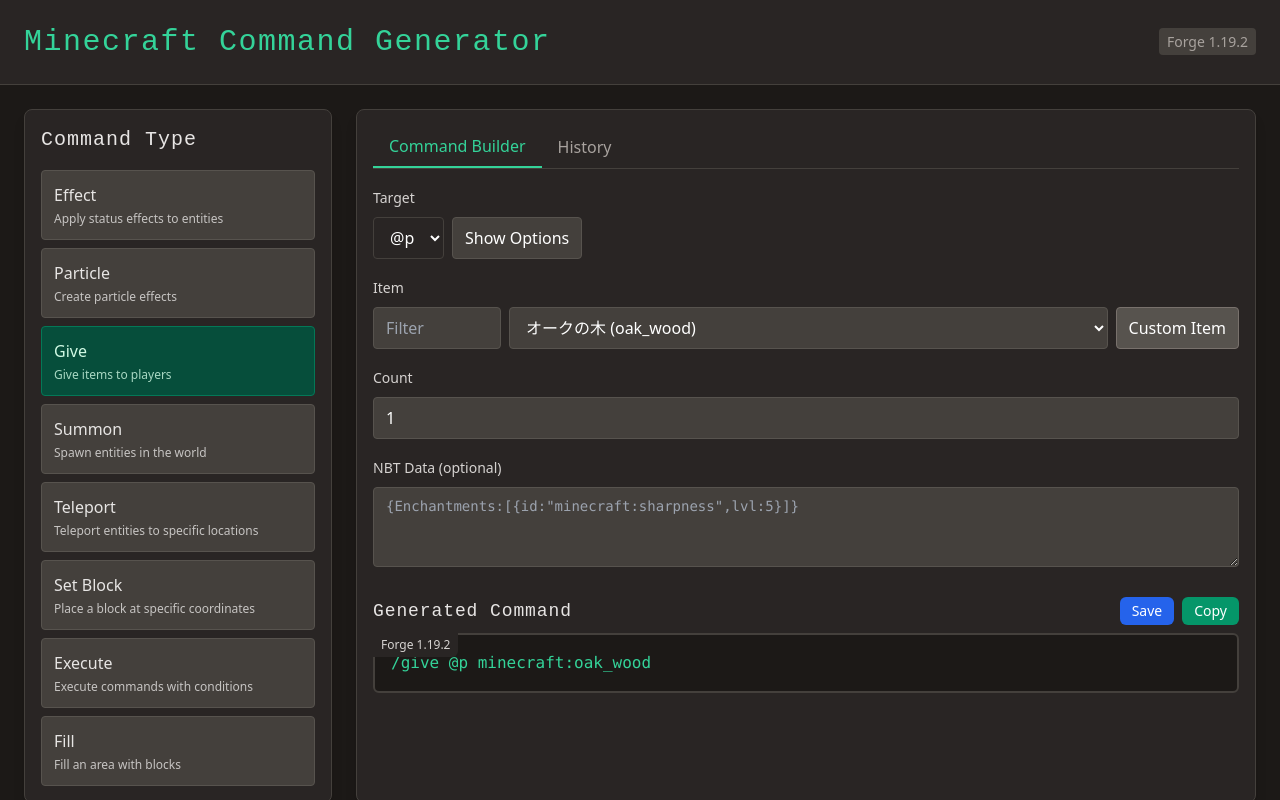
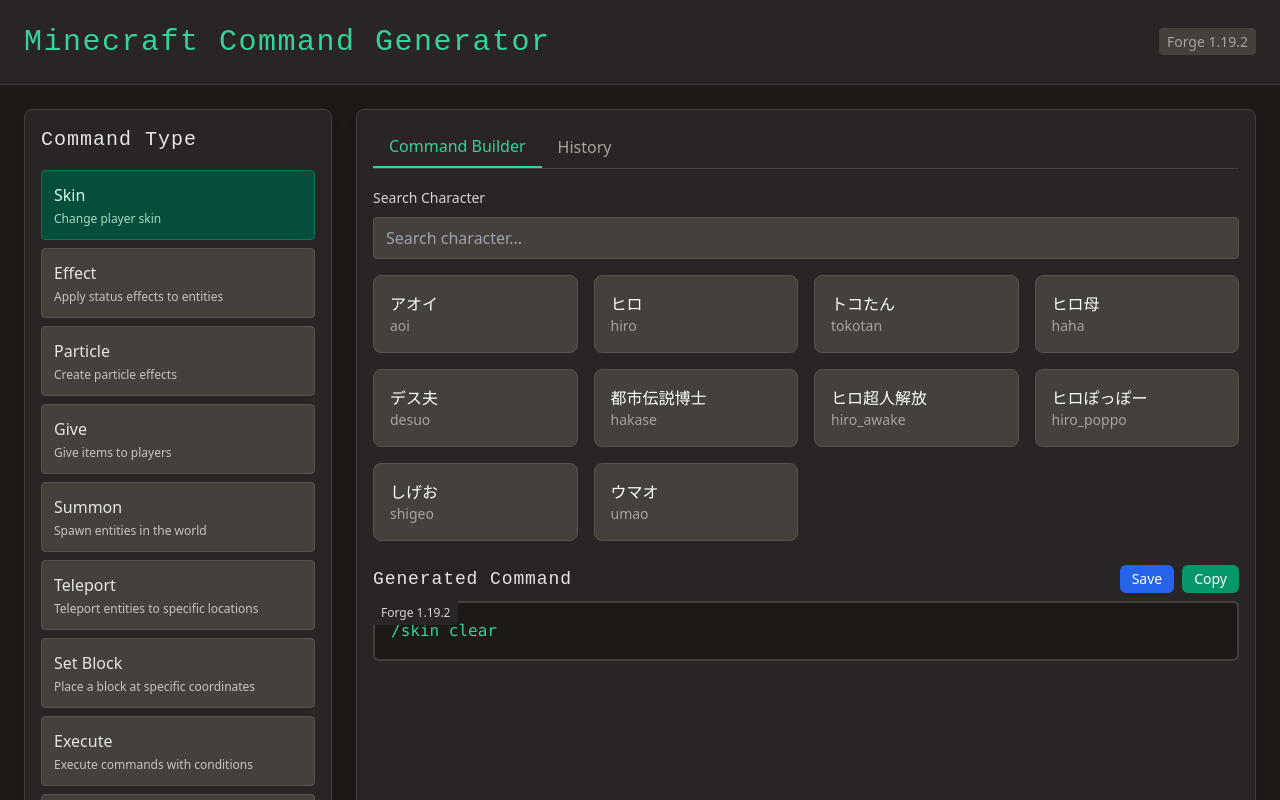
Before and after one commit to Corona-Shio/Minecraft-Tool, a React (Vite) app: page / in a window 1280 px wide. Shown: the top 800 px of the page. Built offline with nearby package versions, Linux system fonts and the light colour scheme.

Commit message:
Skinコマンドの追加

```diff
--- a/src/App.tsx
+++ b/src/App.tsx
@@ -9,6 +9,7 @@ import SetBlockCommand from './components/commands/SetBlockCommand';
 import ParticleCommand from './components/commands/ParticleCommand';
 import ExecuteCommand from './components/commands/ExecuteCommand';
 import FillCommand from './components/commands/FillCommand';
+import SkinCommand from './components/commands/SkinCommand';
 import CommandOutput from './components/CommandOutput';
 import CommandHistory from './components/CommandHistory';
 
@@ -21,7 +22,7 @@ interface CommandHistory {
 }
 
 const App: React.FC = () => {
-  const [commandType, setCommandType] = useState<CommandType>('give');
+  const [commandType, setCommandType] = useState<CommandType>('skin');
   const [command, setCommand] = useState('');
   const [history, setHistory] = useState<CommandHistory[]>([]);
   const [activeTab, setActiveTab] = useState<'form' | 'history'>('form');
@@ -94,6 +95,8 @@ const App: React.FC = () => {
         return <ExecuteCommand onCommandChange={handleCommandChange} />;
       case 'fill':
         return <FillCommand onCommandChange={handleCommandChange} />;
+      case 'skin':
+        return <SkinCommand onCommandChange={handleCommandChange} />;
       default:
         return <div>Select a command type</div>;
     }
--- /dev/null
+++ b/src/components/commands/SkinCommand.tsx
@@ -0,0 +1,69 @@
+import React, { useState, useEffect } from 'react';
+import SelectorInput from '../SelectorInput';
+import { characterList, SKIN_IP_ADDRESS } from '../../data/commandOptions';
+
+interface SkinCommandProps {
+  onCommandChange: (command: string) => void;
+}
+
+const SkinCommand: React.FC<SkinCommandProps> = ({ onCommandChange }) => {
+  const [target, setTarget] = useState('@p');
+  const [character, setCharacter] = useState(characterList[0].id);
+  const [searchQuery, setSearchQuery] = useState('');
+  const [copiedId, setCopiedId] = useState<string | null>(null);
+
+  const filteredCharacters = characterList.filter(char => {
+    const searchLower = searchQuery.toLowerCase();
+    return char.name.toLowerCase().includes(searchLower) ||
+           char.id.toLowerCase().includes(searchLower);
+  });
+
+  useEffect(() => {
+    // const command = `/skin set http://${SKIN_IP_ADDRESS}/${character}.png`;
+    const command = "/skin clear";
+    onCommandChange(command);
+  }, [target, character, onCommandChange]);
+
+  const handleCopy = (charId: string) => {
+    const command = `/skin set http://${SKIN_IP_ADDRESS}/${charId}.png`;
+    navigator.clipboard.writeText(command);
+    setCopiedId(charId);
+    setTimeout(() => setCopiedId(null), 2000);
+  };
+
+  return (
+    <div className="space-y-4">
+
+      <div className="space-y-2">
+        <label className="text-sm font-medium text-stone-300">
+          Search Character
+        </label>
+        <input
+          type="text"
+          value={searchQuery}
+          onChange={(e) => setSearchQuery(e.target.value)}
+          placeholder="Search character..."
+          className="w-full px-3 py-2 bg-stone-700 text-white rounded border border-stone-600 focus:border-emerald-500"
+        />
+      </div>
+
+      <div className="grid grid-cols-2 md:grid-cols-3 lg:grid-cols-4 gap-4">
+        {filteredCharacters.map((char) => (
+          <div
+            key={char.id}
+            className="p-4 bg-stone-700 rounded-lg border border-stone-600 hover:border-emerald-500 cursor-pointer transition-colors"
+            onClick={() => handleCopy(char.id)}
+          >
+            <div className="text-white font-medium">{char.name}</div>
+            <div className="text-stone-400 text-sm">{char.id}</div>
+            {copiedId === char.id && (
+              <div className="text-emerald-400 text-sm mt-2">コピーしました！</div>
+            )}
+          </div>
+        ))}
+      </div>
+    </div>
+  );
+};
+
+export default SkinCommand;
--- a/src/data/commandOptions.ts
+++ b/src/data/commandOptions.ts
@@ -1,6 +1,57 @@
 import { CommandOption } from '../types/commandTypes';
 
+export const SKIN_IP_ADDRESS = import.meta.env.VITE_SKIN_IP
+
+export const characterList = [
+  {
+    id: "aoi",
+    name: "アオイ"
+  },
+  {
+    id: "hiro",
+    name: "ヒロ"
+  },
+  {
+    id: "tokotan",
+    name: "トコたん"
+  },
+  {
+    id: "haha",
+    name: "ヒロ母"
+  },
+  {
+    id: "desuo",
+    name: "デス夫"
+  },
+  {
+    id: "hakase",
+    name: "都市伝説博士"
+  },
+  {
+    id: "hiro_awake",
+    name: "ヒロ超人解放"
+  },
+  {
+    id: "hiro_poppo",
+    name: "ヒロぽっぽー"
+  },
+  {
+    id: "shigeo",
+    name: "しげお"
+  },
+  {
+    id: "umao",
+    name: "ウマオ"
+  },
+];
+
 export const commandOptions: CommandOption[] = [
+  {
+    name: 'Skin',
+    value: 'skin',
+    description: 'Change player skin',
+    icon: 'User'
+  },
   {
     name: 'Effect',
     value: 'effect',
@@ -48,10 +99,10 @@ export const commandOptions: CommandOption[] = [
     value: 'fill',
     description: 'Fill an area with blocks',
     icon: 'Boxes'
-  }
+  },
 ];
 
-export const selectorTypes = ['@p', '@a', '@r', '@e', '@s'];
+export const selectorTypes = ['@p', '@a', '@e', '@s', '@r'];
 
 export const entityTypes = [
   'allay',
--- a/src/types/commandTypes.ts
+++ b/src/types/commandTypes.ts
@@ -1,4 +1,4 @@
-export type MinecraftSelector = '@p' | '@a' | '@r' | '@e' | '@s' | string;
+export type MinecraftSelector = '@p' | '@a' | '@e' | '@s' | '@r' | string;
 
 export type SelectorOptions = {
   type?: string;
@@ -23,7 +23,8 @@ export type CommandType =
   | 'setblock'
   | 'particle'
   | 'execute'
-  | 'fill';
+  | 'fill'
+  | 'skin';
 
 export interface CommandOption {
   name: string;
```
